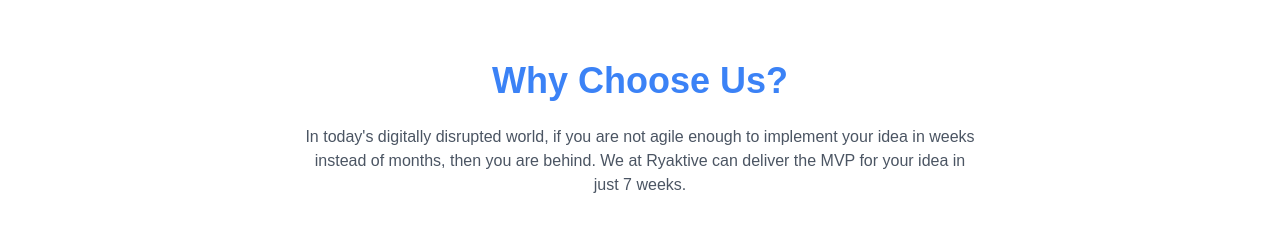
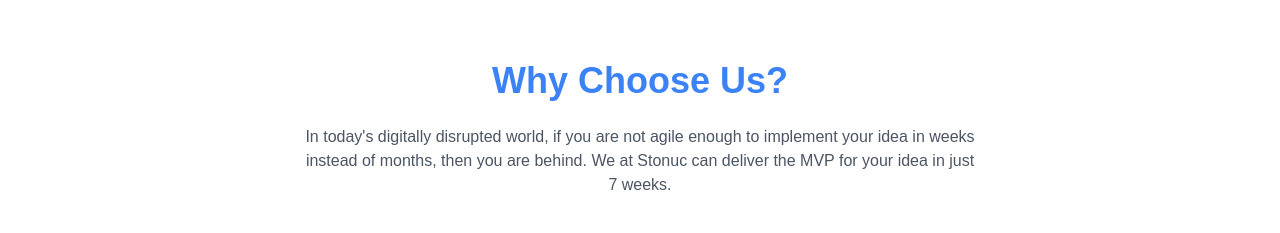
Before and after one commit to stonuc/stonuc-ng, a Next.js app: page /about-us in a window 1280 px wide. Shown: the part 2580-2813 px from the top of the page. Built offline with nearby package versions, Linux system fonts and the light colour scheme.

Commit message:
"Updated company name from 'Ryaktive' to 'Stonuc' in WhyChooseUs component"

```diff
--- a/components/About/why-choose-us.tsx
+++ b/components/About/why-choose-us.tsx
@@ -46,7 +46,7 @@
           </motion.h2>
           <motion.p variants={itemVariants} className="text-gray-600 text-center max-w-2xl mb-8">
             In today's digitally disrupted world, if you are not agile enough to implement your idea in weeks instead of
-            months, then you are behind. We at Ryaktive can deliver the MVP for your idea in just 7 weeks.
+            months, then you are behind. We at Stonuc can deliver the MVP for your idea in just 7 weeks.
           </motion.p>
           <motion.div variants={itemVariants} className="flex flex-col md:flex-row items-center md:items-start gap-8">
             <div className="w-48 h-48 relative">
```
